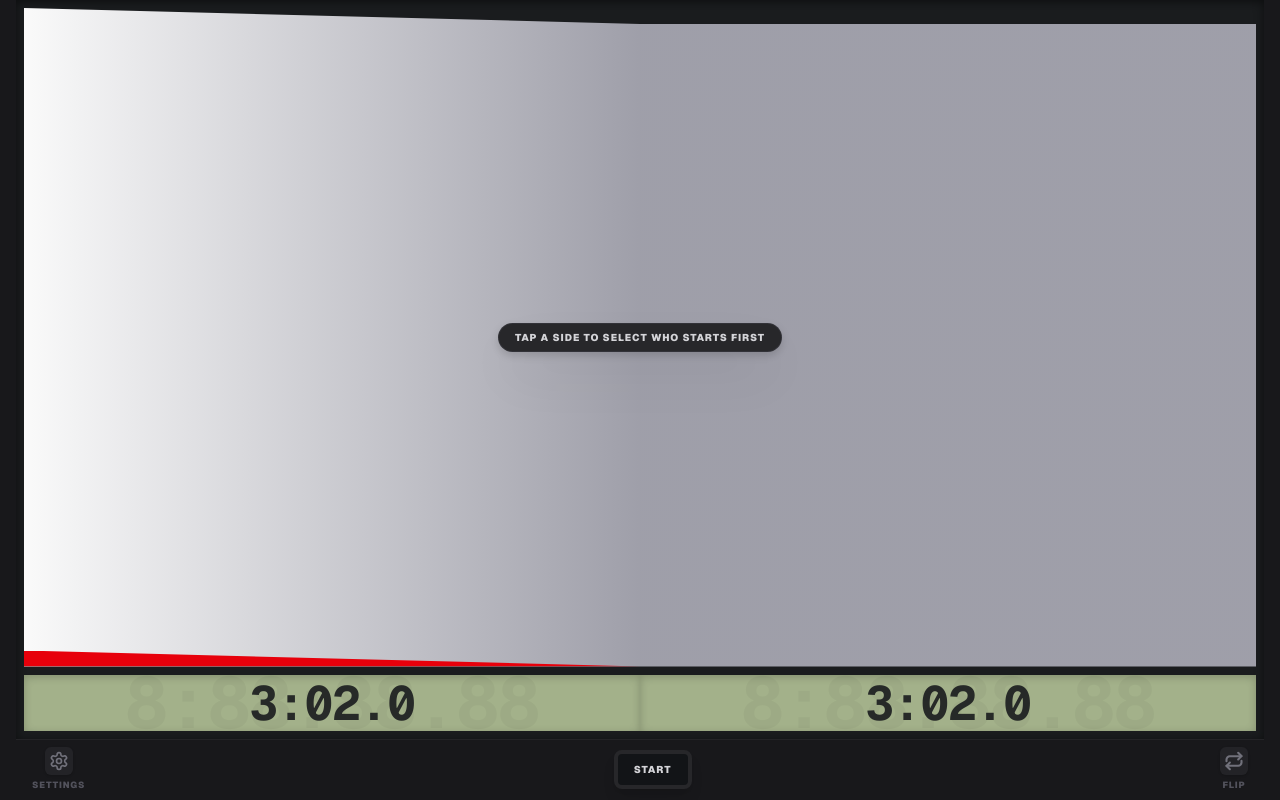
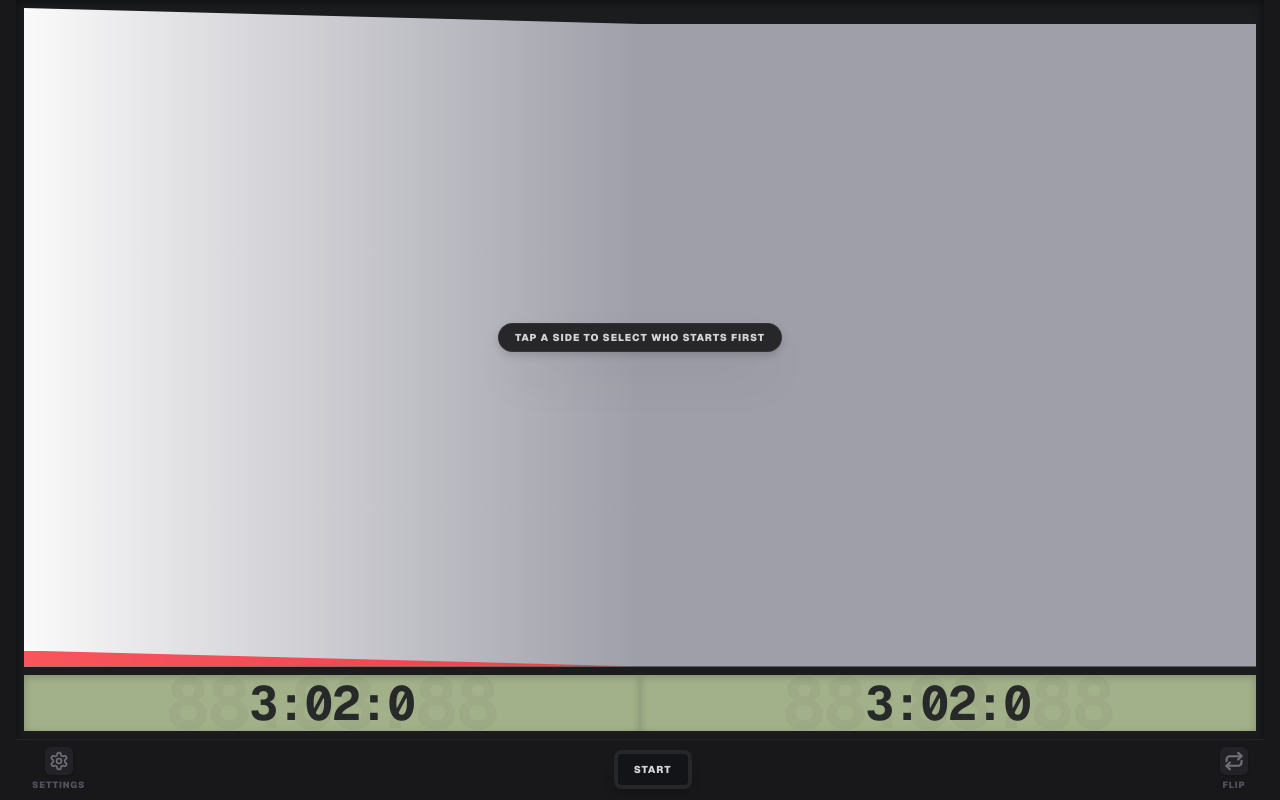
Before and after one commit to LeightonGuang/Score-Keep, a Next.js app: page /chess-clock in a window 1280 px wide. Both pictures are taken after a click on the button "START GAME". Built offline with nearby package versions, Linux system fonts and the light colour scheme.

Commit message:
refactor: use LcdTimer component for both time

```diff
--- a/app/chess-clock/components/ClassicClock.tsx
+++ b/app/chess-clock/components/ClassicClock.tsx
@@ -1,5 +1,6 @@
 import { useState } from "react";
 import { useChessClock } from "../context/ChessClockContext";
+import LcdTimer from "./LcdTimer";
 
 export const ClassicClock: React.FC = () => {
   const {
@@ -56,7 +57,7 @@ export const ClassicClock: React.FC = () => {
               >
                 {/* Red Wedge Indicator (Pivoting) */}
                 <div
-                  className={`absolute right-0 bottom-0 left-0 h-4 bg-red-600 transition-all duration-200 ${
+                  className={`absolute right-0 bottom-0 left-0 h-4 bg-red-500/80 transition-all duration-200 ${
                     activePlayer === 1 ||
                     (activePlayer === 0 && readyPlayer === 1)
                       ? "translate-y-0"
@@ -106,7 +107,7 @@ export const ClassicClock: React.FC = () => {
               >
                 {/* Red Wedge Indicator (Pivoting) */}
                 <div
-                  className={`absolute right-0 bottom-0 left-0 h-4 bg-red-600 transition-all duration-200 ${
+                  className={`absolute right-0 bottom-0 left-0 h-4 bg-red-500/80 transition-all duration-200 ${
                     activePlayer === 2 ||
                     (activePlayer === 0 && readyPlayer === 2)
                       ? "translate-y-0"
@@ -141,60 +142,10 @@ export const ClassicClock: React.FC = () => {
           {/* LCD Displays */}
           <div className="mt-auto flex w-full flex-row">
             {/* LCD 1 */}
-            <div
-              className={`relative flex flex-1 flex-col items-stretch justify-center rounded-2xl transition-all duration-300`}
-            >
-              <div className="relative flex flex-col items-center justify-center overflow-hidden bg-[#a3b18a] py-4 text-[#1a1c1e] shadow-[inset_0_2px_8px_rgba(0,0,0,0.2)] landscape:py-1">
-                {/* Background "Unlit" segments mask */}
-                <div className="pointer-events-none absolute text-5xl font-bold tracking-tight tabular-nums opacity-[0.03] contrast-150 select-none sm:text-7xl">
-                  <span className="font-mono">8:88:88.88</span>
-                </div>
-
-                <span
-                  className={`relative z-10 font-mono text-5xl font-bold tracking-tight tabular-nums opacity-90 sm:text-7xl landscape:text-4xl landscape:sm:text-5xl ${isGameOver && time1 === 0 ? "animate-pulse text-red-900" : ""}`}
-                >
-                  {formatTime(time1)}
-                </span>
-
-                {/* Active Indicator */}
-                {activePlayer === 1 && (
-                  <div className="absolute top-3 right-3 h-2 w-2 rounded-full border border-red-900 bg-red-600 shadow-[0_0_8px_rgba(220,38,38,0.5)]" />
-                )}
-                {isGameOver && time1 === 0 && (
-                  <div className="absolute top-3 left-3 text-[8px] font-bold text-red-900">
-                    FLAG
-                  </div>
-                )}
-              </div>
-            </div>
+            <LcdTimer time={time1} isActive={activePlayer === 1} />
 
             {/* LCD 2 */}
-            <div
-              className={`relative flex flex-1 flex-col items-stretch justify-center rounded-2xl transition-all duration-300`}
-            >
-              <div className="relative flex flex-col items-center justify-center overflow-hidden bg-[#a3b18a] py-4 text-[#1a1c1e] shadow-[inset_0_2px_8px_rgba(0,0,0,0.2)] landscape:py-1">
-                {/* Background "Unlit" segments mask */}
-                <div className="pointer-events-none absolute text-5xl font-bold tracking-tight tabular-nums opacity-[0.03] contrast-150 select-none sm:text-7xl">
-                  <span className="font-mono">8:88:88.88</span>
-                </div>
-
-                <span
-                  className={`relative z-10 font-mono text-5xl font-bold tracking-tight tabular-nums opacity-90 sm:text-7xl landscape:text-4xl landscape:sm:text-5xl ${isGameOver && time2 === 0 ? "animate-pulse text-red-900" : ""}`}
-                >
-                  {formatTime(time2)}
-                </span>
-
-                {/* Active Indicator */}
-                {activePlayer === 2 && (
-                  <div className="absolute top-3 right-3 h-2 w-2 rounded-full border border-red-900 bg-red-600 shadow-[0_0_8px_rgba(220,38,38,0.5)]" />
-                )}
-                {isGameOver && time2 === 0 && (
-                  <div className="absolute top-3 left-3 text-[8px] font-bold text-red-900">
-                    FLAG
-                  </div>
-                )}
-              </div>
-            </div>
+            <LcdTimer time={time2} isActive={activePlayer === 2} />
           </div>
         </div>
 
--- /dev/null
+++ b/app/chess-clock/components/LcdTimer.tsx
@@ -0,0 +1,62 @@
+import { useChessClock } from "../context/ChessClockContext";
+
+const LcdTimer = ({ time, isActive }: { time: number; isActive: boolean }) => {
+  const { isGameOver } = useChessClock();
+  const isFlagged = isGameOver && time === 0;
+
+  const formatLcdTime = (seconds: number) => {
+    const totalMins = Math.floor(seconds / 60);
+    const displayMins = totalMins % 100;
+    const secs = Math.floor(seconds % 60);
+    const hundredths = Math.floor((seconds * 100) % 100);
+
+    const minsStr = displayMins.toString().padStart(2, " ");
+    const secsStr = secs.toString().padStart(2, "0");
+
+    if (seconds < 60) {
+      // Under 1 minute: MM:SS:hh (Show 2-digit hundredths)
+      const hhStr = hundredths.toString().padStart(2, "0");
+      return `${minsStr}:${secsStr}:${hhStr}`;
+    } else if (seconds < 600) {
+      // 1-10 minutes: MM:SS:h  (Show 1-digit tenth + space)
+      const tenths = Math.floor(hundredths / 10);
+      return `${minsStr}:${secsStr}:${tenths} `;
+    } else {
+      // Over 10 minutes: MM:SS    (Hide ms and their colon, pad with 3 spaces)
+      return `${minsStr}:${secsStr}   `;
+    }
+  };
+
+  const displayText = formatLcdTime(time);
+
+  return (
+    <div className="relative flex flex-1 flex-col items-stretch justify-center rounded-2xl transition-all duration-300">
+      <div className="relative flex flex-col items-center justify-center overflow-hidden py-1 bg-[#a3b18a]  text-[#1a1c1e] shadow-[inset_0_2px_8px_rgba(0,0,0,0.2)] landscape:py-1">
+        {/* Background "Unlit" segments mask */}
+        <div className="pointer-events-none absolute text-6xl font-bold tracking-tight tabular-nums opacity-[0.03] contrast-150 select-none sm:text-7xl">
+          <span className="font-mono">88:88:88</span>
+        </div>
+
+        <span
+          className={`relative z-10 font-mono text-6xl font-bold tracking-tight tabular-nums opacity-90 sm:text-7xl landscape:text-4xl landscape:sm:text-5xl ${isFlagged ? "animate-pulse text-red-900" : ""}`}
+        >
+          {displayText}
+        </span>
+
+        {/* Active Indicator */}
+        {isActive && !isGameOver && (
+          <div className="absolute top-3 right-3 h-2 w-2 rounded-full border border-red-900 bg-red-600 shadow-[0_0_8px_rgba(220,38,38,0.5)]" />
+        )}
+
+        {/* Flag Indicator */}
+        {isFlagged && (
+          <div className="absolute top-3 left-3 text-[8px] font-bold text-red-900">
+            FLAG
+          </div>
+        )}
+      </div>
+    </div>
+  );
+};
+
+export default LcdTimer;
```
